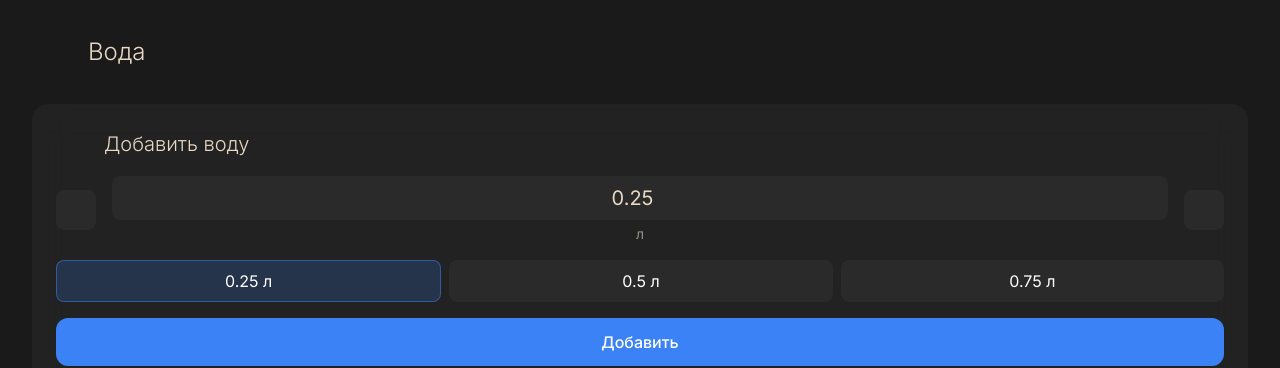
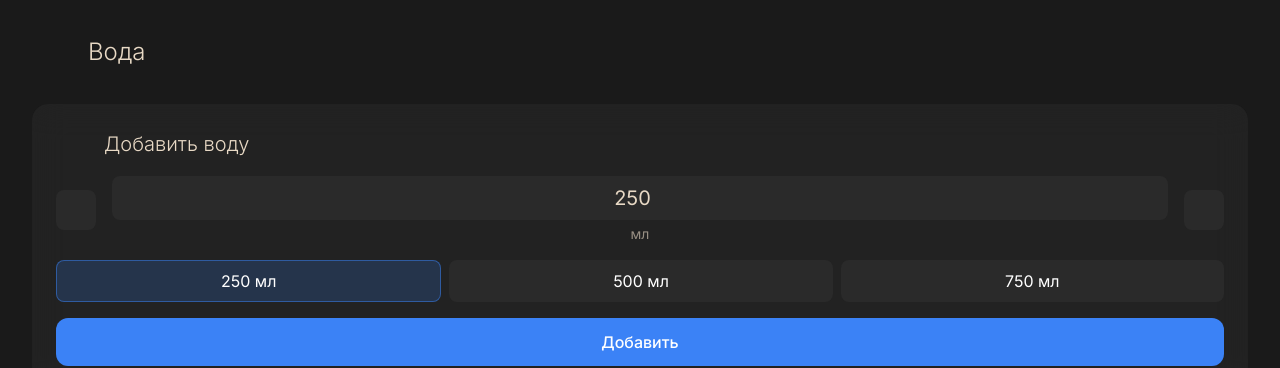
Before and after one commit to Leogelv/LIFELEO, a Next.js app: page /habits/water in a window 1280 px wide. Shown: the top 368 px of the page. Built offline with nearby package versions, Linux system fonts and the light colour scheme; no server answers; the database is empty; some icons are missing.

Commit message:
🎨 update: convert water to liters + fullscreen padding for voice agent

```diff
--- a/src/app/components/habits/HabitCard.tsx
+++ b/src/app/components/habits/HabitCard.tsx
@@ -14,9 +14,11 @@ interface HabitCardProps {
   title: string
   href: string
   gradient: string
+  amount?: number
+  unit?: string
 }
 
-export function HabitCard({ icon, title, href, gradient }: HabitCardProps) {
+export function HabitCard({ icon, title, href, gradient, amount, unit }: HabitCardProps) {
   const userId = useContext(UserIdContext)
   const { sessions: waterSessions } = useWaterSessions()
   const { sessions: sportSessions } = useSportSessions()
@@ -40,6 +42,14 @@ export function HabitCard({ icon, title, href, gradient }: HabitCardProps) {
 
   const stats = getStats()
 
+  // Конвертируем миллилитры в литры для воды
+  const displayAmount = title === 'Вода' && amount
+    ? `${(amount / 1000).toFixed(1)}`
+    : amount?.toString()
+
+  // Определяем единицу измерения
+  const displayUnit = title === 'Вода' ? 'л' : unit
+
   return (
     <Link href={href}>
       <motion.div
--- a/src/app/habits/water/page.tsx
+++ b/src/app/habits/water/page.tsx
@@ -9,7 +9,7 @@ import { useWaterSessions } from '@/app/hooks/useWaterSessions'
 import { useTelegram } from '@/app/hooks/useTelegram'
 
 function WaterInput({ onAdd }: { onAdd: (amount: number) => void }) {
-  const [amount, setAmount] = useState(0.25)
+  const [amount, setAmount] = useState(250)
 
   return (
     <div className="flex flex-col gap-4 p-6 rounded-2xl bg-[#2A2A2A]/50 backdrop-blur-lg mb-8">
@@ -21,7 +21,7 @@ function WaterInput({ onAdd }: { onAdd: (amount: number) => void }) {
       <div className="flex items-center gap-4">
         <motion.button
           whileTap={{ scale: 0.95 }}
-          onClick={() => setAmount(prev => Math.max(0.05, prev - 0.05))}
+          onClick={() => setAmount(prev => Math.max(50, prev - 50))}
           className="p-2 rounded-lg bg-[#2A2A2A] hover:bg-[#333333] transition-colors"
         >
           <Icon icon="solar:minus-circle-outline" className="w-6 h-6 text-[#E8D9C5]" />
@@ -31,16 +31,15 @@ function WaterInput({ onAdd }: { onAdd: (amount: number) => void }) {
           <input
             type="number"
             value={amount}
-            step="0.05"
-            onChange={(e) => setAmount(Math.max(0, parseFloat(e.target.value) || 0))}
+            onChange={(e) => setAmount(Math.max(0, parseInt(e.target.value) || 0))}
             className="w-full px-4 py-2 text-center text-xl bg-[#2A2A2A] text-[#E8D9C5] rounded-lg focus:outline-none focus:ring-2 focus:ring-blue-500"
           />
-          <div className="text-center mt-1 text-sm text-[#E8D9C5]/60">л</div>
+          <div className="text-center mt-1 text-sm text-[#E8D9C5]/60">мл</div>
         </div>
 
         <motion.button
           whileTap={{ scale: 0.95 }}
-          onClick={() => setAmount(prev => prev + 0.05)}
+          onClick={() => setAmount(prev => prev + 50)}
           className="p-2 rounded-lg bg-[#2A2A2A] hover:bg-[#333333] transition-colors"
         >
           <Icon icon="solar:add-circle-outline" className="w-6 h-6 text-[#E8D9C5]" />
@@ -48,7 +47,7 @@ function WaterInput({ onAdd }: { onAdd: (amount: number) => void }) {
       </div>
 
       <div className="flex gap-2">
-        {[0.25, 0.5, 0.75].map(preset => (
+        {[250, 500, 750].map(preset => (
           <motion.button
             key={preset}
             whileTap={{ scale: 0.95 }}
@@ -59,14 +58,14 @@ function WaterInput({ onAdd }: { onAdd: (amount: number) => void }) {
                 : 'bg-[#2A2A2A] hover:bg-[#333333]'
             }`}
           >
-            {preset} л
+            {preset} мл
           </motion.button>
         ))}
       </div>
 
       <motion.button
         whileTap={{ scale: 0.95 }}
-        onClick={() => onAdd(amount * 1000)}
+        onClick={() => onAdd(amount)}
         className="w-full py-3 rounded-xl bg-blue-500 hover:bg-blue-600 transition-colors font-medium text-white"
       >
         Добавить
--- a/src/app/page.tsx
+++ b/src/app/page.tsx
@@ -7,9 +7,17 @@ import Link from 'next/link'
 import TelegramScript from './components/TelegramScript'
 import { useTelegram } from './hooks/useTelegram'
 import { BottomMenu } from './components/BottomMenu'
+import { useWaterSessions } from './hooks/useWaterSessions'
 
 export default function Home() {
   const { isExpanded, userId, userData, isTelegram } = useTelegram()
+  const { sessions: waterSessions } = useWaterSessions()
+
+  // Считаем общее количество воды за сегодня
+  const today = new Date().toISOString().split('T')[0]
+  const todayWater = waterSessions
+    ?.filter(session => session.date.startsWith(today))
+    ?.reduce((acc, session) => acc + session.amount, 0) || 0
 
   return (
     <UserIdProvider value={userId}>
@@ -100,6 +108,7 @@ export default function Home() {
               title="Вода"
               href="/habits/water"
               gradient="from-blue-500/40 to-cyan-400/30"
+              amount={todayWater}
             />
             <HabitCard
               icon="solar:dumbbell-small-bold"
```
